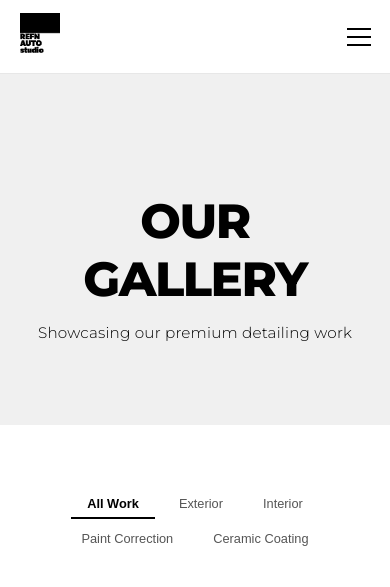
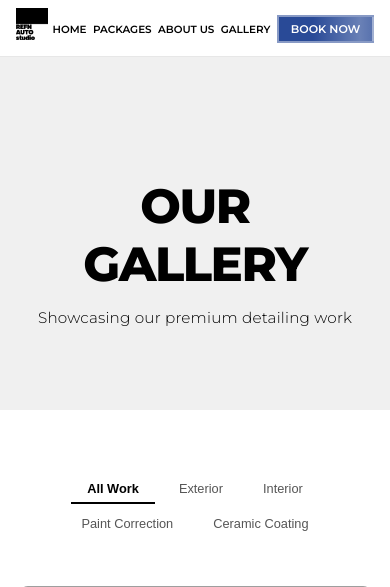
Before and after one commit to nashid7/refnautostudio, a Flask app: page /gallery in a window 390 px wide. Shown: the top 587 px of the page. Run offline with Flask 3, Linux system fonts and the light colour scheme; grey boxes are pictures that could not be loaded.

Commit message:
Update style.css

```diff
--- a/static/css/style.css
+++ b/static/css/style.css
@@ -862,39 +862,6 @@
 /* Mobile Menu Styles */
 .mobile-menu-toggle {
     display: none;
-    flex-direction: column;
-    justify-content: space-between;
-    width: 24px;
-    height: 18px;
-    cursor: pointer;
-    z-index: 1001;
-}
-
-.mobile-menu-toggle span {
-    display: block;
-    height: 2px;
-    width: 100%;
-    background-color: var(--primary-color);
-    transition: var(--transition);
-}
-
-/* Menu overlay */
-.menu-overlay {
-    position: fixed;
-    top: 0;
-    left: 0;
-    width: 100%;
-    height: 100%;
-    background-color: rgba(0, 0, 0, 0.5);
-    z-index: 999;
-    opacity: 0;
-    visibility: hidden;
-    transition: opacity 0.3s ease;
-}
-
-.menu-overlay.active {
-    opacity: 1;
-    visibility: visible;
 }
 
 /* Responsive adjustments */
@@ -933,73 +900,44 @@
 
 @media (max-width: 768px) {
     header {
-        padding: 1rem 5%;
-        flex-wrap: nowrap;
-        justify-content: space-between;
+        padding: 0.6rem 5%;
+    }
+
+    header.scrolled {
+        padding: 0.5rem 5%;
     }
 
     .logo-image {
-        height: 45px;
+        height: 35px;
     }
 
-    .mobile-menu-toggle {
-        display: flex;
+    header.scrolled .logo-image {
+        height: 30px;
     }
 
     nav ul {
-        position: fixed;
-        top: 0;
-        right: -100%;
-        width: 80%;
-        max-width: 300px;
-        height: 100vh;
-        background-color: var(--secondary-color);
-        flex-direction: column;
-        align-items: flex-start;
-        justify-content: flex-start;
-        padding: 80px 2rem 2rem;
-        transition: right 0.3s ease;
-        box-shadow: -5px 0 15px rgba(0, 0, 0, 0.1);
-        z-index: 1000;
-        margin: 0;
-    }
-
-    nav ul.active {
-        right: 0;
+        display: flex;
+        justify-content: center;
+        gap: 0.6rem;
     }
 
     nav li {
-        margin: 1rem 0;
-        width: 100%;
+        margin-left: 0;
     }
 
     nav a {
-        display: block;
-        font-size: 1rem;
+        font-size: 0.7rem;
+        letter-spacing: 0;
     }
 
     .cta-button {
-        margin-top: 1rem;
-        display: inline-block;
-        width: auto;
+        padding: 0.3rem 0.75rem;
+        font-size: 0.7rem;
     }
 
-    /* Increase main content margin to prevent header overlap */
+    /* Adjust main content margin */
     main {
-        margin-top: 70px;
-    }
-
-    /* Animate hamburger to X */
-    .mobile-menu-toggle.active span:nth-child(1) {
-        transform: translateY(8px) rotate(45deg);
-    }
-
-    .mobile-menu-toggle.active span:nth-child(2) {
-        opacity: 0;
-    }
-
-    .mobile-menu-toggle.active span:nth-child(3) {
-        transform: translateY(-8px) rotate(-45deg);
+        margin-top: 60px;
     }
 
     .hero-gradient h1 {
@@ -1028,24 +966,37 @@
     .gallery-grid {
         grid-template-columns: repeat(auto-fill, minmax(250px, 1fr));
         gap: 1.5rem;
-        .gallery-caption {
+    }
+
+    .gallery-caption {
         transform: translateY(0);
         background: linear-gradient(to top, rgba(0, 0, 0, 0.9), rgba(0, 0, 0, 0.6));
     }
 }
 
 @media (max-width: 480px) {
+    header {
+        padding: 0.5rem 4%;
+    }
+
     .logo-image {
-        height: 40px;
+        height: 32px;
+    }
+
+    header.scrolled .logo-image {
+        height: 28px;
+    }
+
+    nav a {
+        font-size: 0.65rem;
+    }
+
+    nav ul {
+        gap: 0.4rem;
     }
 
     main {
-        margin-top: 65px;
-    }
-
-    /* Adjust padding for very small screens */
-    header {
-        padding: 0.8rem 5%;
+        margin-top: 50px;
     }
 
     .hero-gradient h1 {
```
